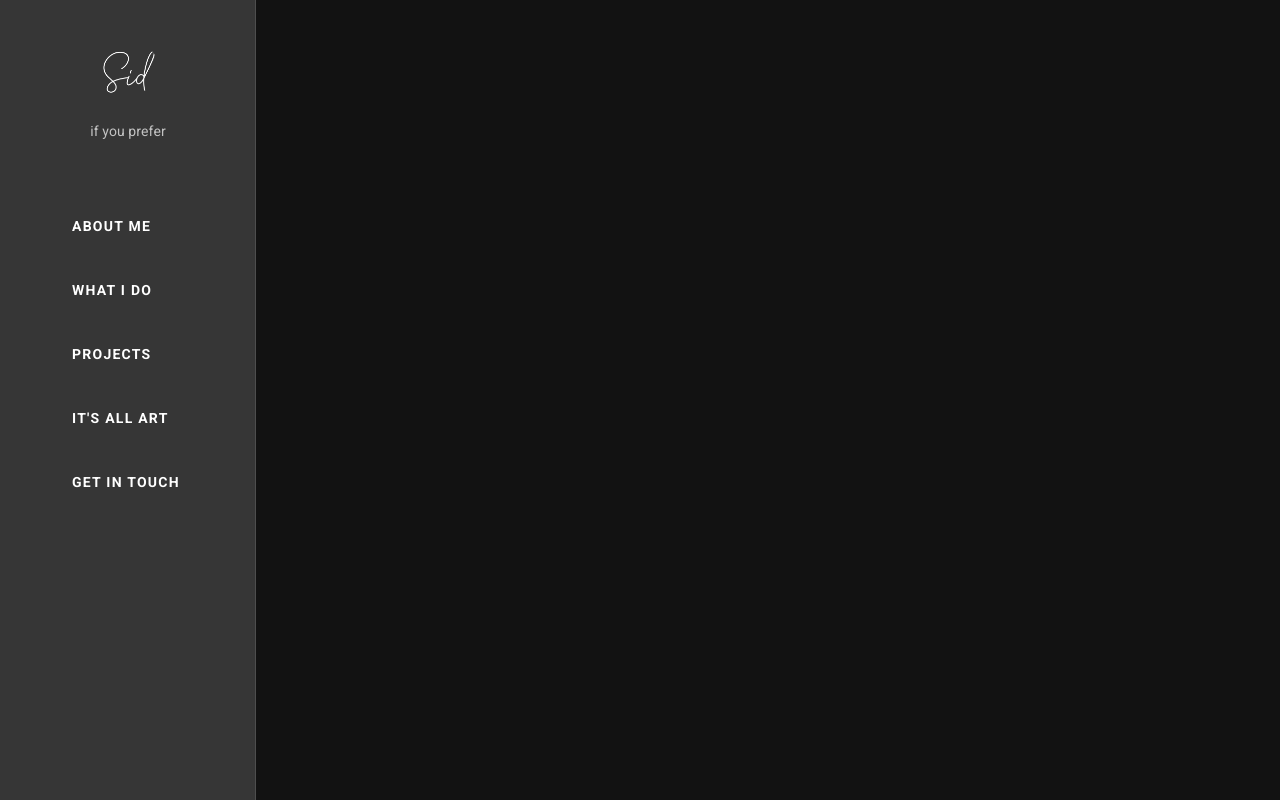
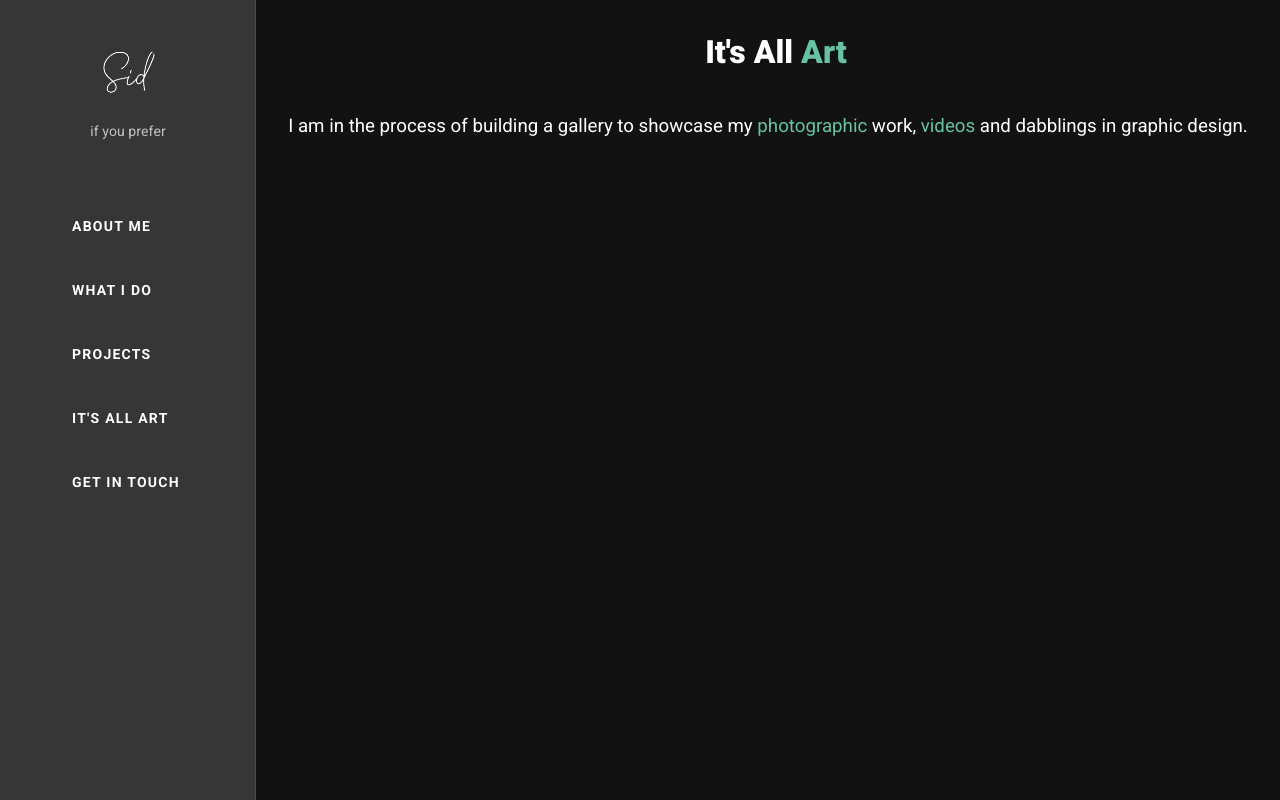
Before and after one commit to sidoverflow/sidoverflow.github.io, a Nuxt app: page /its-all-art in a window 1280 px wide. Built offline with nearby package versions, Linux system fonts and the light colour scheme.

Commit message:
add art page

```diff
--- /dev/null
+++ b/pages/its-all-art.vue
@@ -0,0 +1,24 @@
+<template>
+  <div>
+    <v-row justify="center" align="center" class="mt-4">
+      <!-- <v-spacer></v-spacer> -->
+      <v-icon large>fas fa-atom</v-icon>
+      <h1 class="font-weight-black pl-4">
+        It's All
+        <span class="primary--text">Art</span>
+      </h1>
+    </v-row>
+    <v-row justify="center" align="center" class="mt-12">
+      <h3 class="font-weight-regular">
+        I am in the process of building a gallery to showcase my
+        <span class="primary--text">photographic</span> work,
+        <span class="primary--text">videos</span> and dabblings in graphic
+        design.
+      </h3>
+    </v-row>
+  </div>
+</template>
+
+<script>
+export default {}
+</script>
--- a/pages/projects.vue
+++ b/pages/projects.vue
@@ -6,7 +6,7 @@
       <h1 class="font-weight-black pl-4">Projects</h1>
     </v-row>
     <v-row justify="center" align="center" class="px-16">
-      <v-timeline align-top :dense="$vuetify.breakpoint.smAndDown">
+      <v-timeline align-top>
         <v-timeline-item
           v-for="(item, i) in items"
           :key="i"
```
